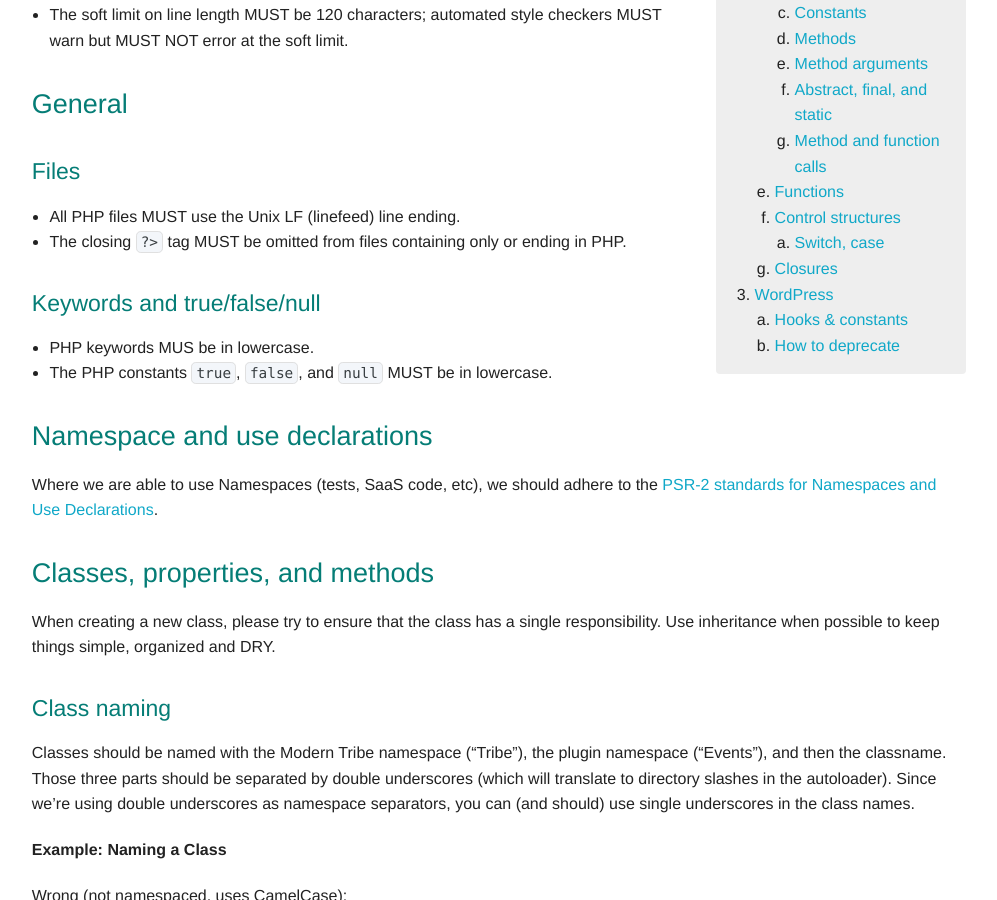
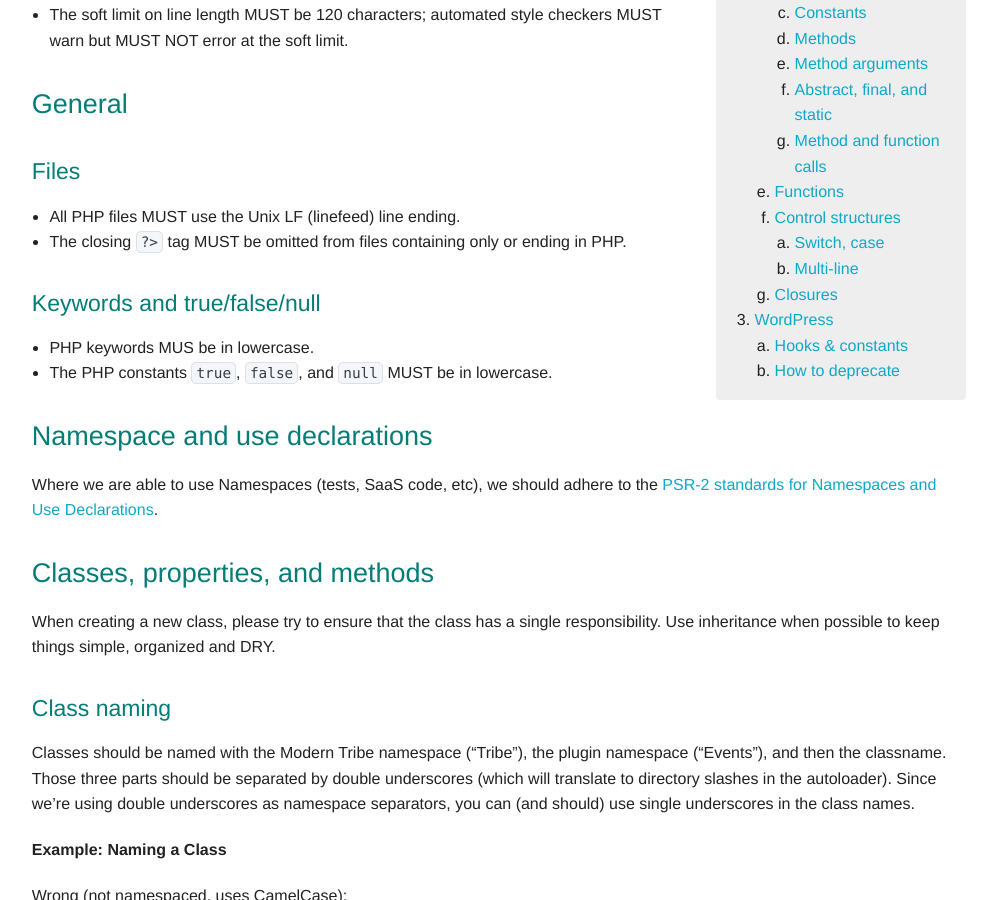
Before and after one commit to moderntribe/products-engineering, a Jekyll site: the page built from php/index.html, in a window 1280 px wide and 900 px high, scrolled down 647 px. Shown: the whole window, without its empty margins (141-1138 px from the left). Built offline with Jekyll 4.4.1, drawn with Linux system fonts in a browser that asks for light colours; nearby versions of some CDN libraries; some web fonts are replaced.

Commit message:
Add index

```diff
--- a/php/index.html
+++ b/php/index.html
@@ -38,6 +38,7 @@ tags: php
 					<a href="#php-control">Control structures</a>
 					<ol>
 						<li><a href="#php-control-switch">Switch, case</a></li>
+						<li><a href="#php-control-multi">Multi-line</a></li>
 					</ol>
 				</li>
 				<li><a href="#php-closures">Closures</a></li>
```
